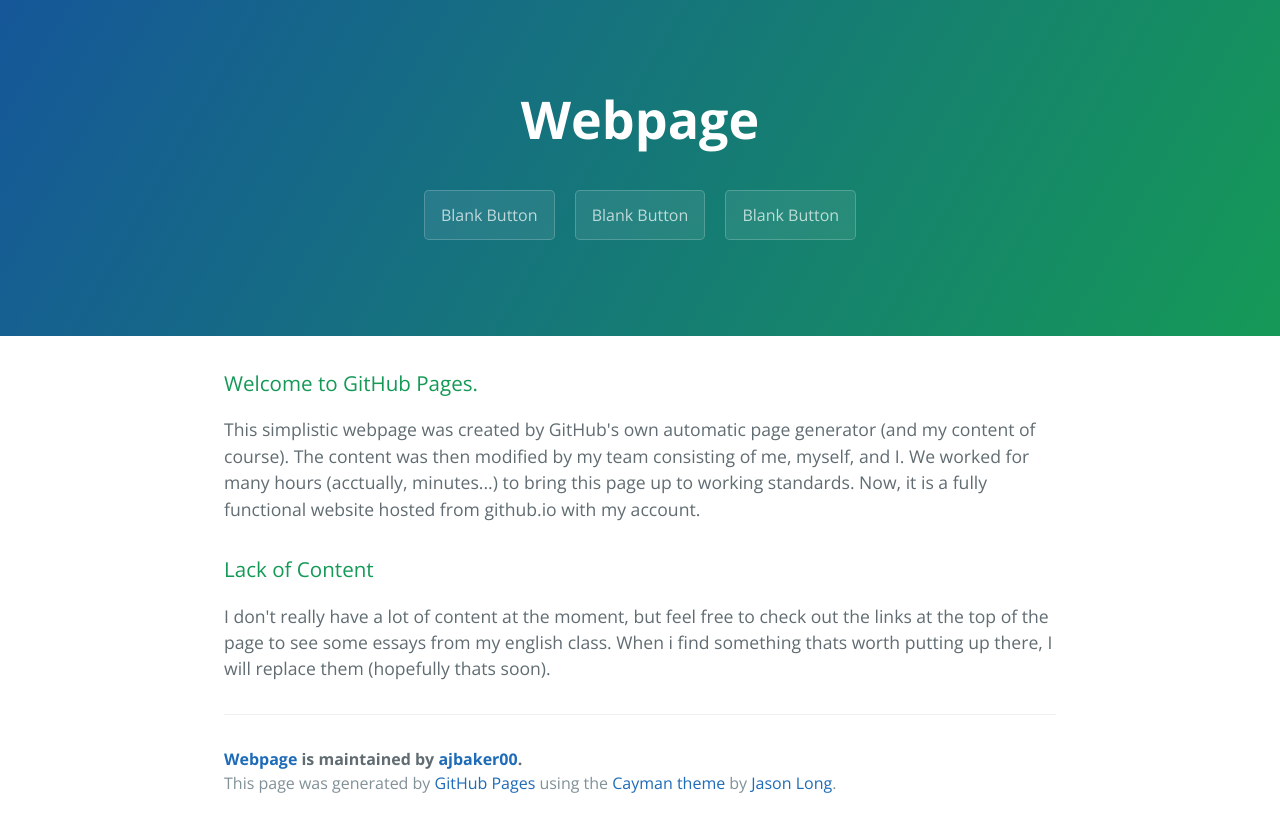
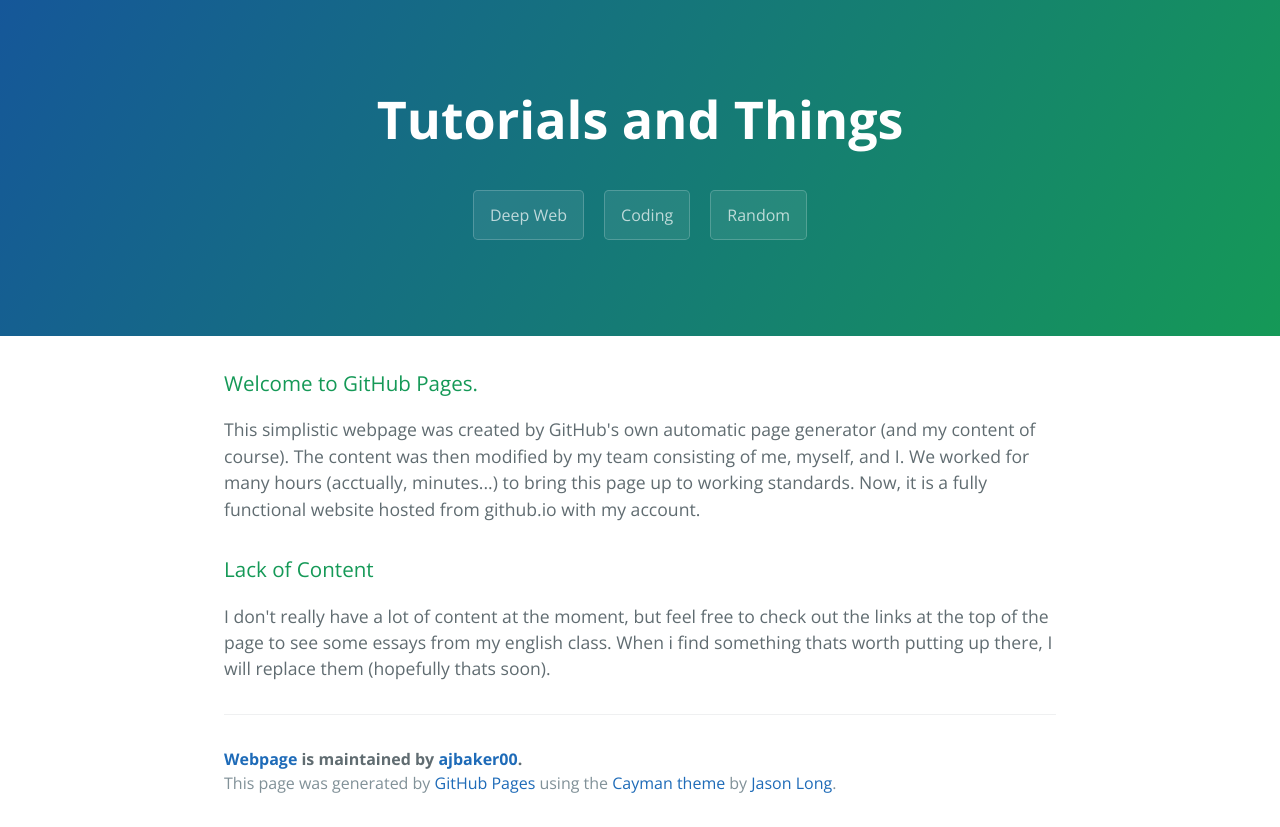
Before and after one commit to ajbaker00/Tutorials-and-Things, a plain HTML site: page index.html in a window 1280 px wide. Drawn offline with nearby package versions, Linux system fonts and the light colour scheme.

Commit message:
Re-titled the page and changed button names
Changed the title of the webpage from "Webpage" to "Tutorials and Things"
Changed button names from "Blank Button"(x3) to the following names:  "Deep Web" , "Coding" , and "Random".

```diff
--- a/index.html
+++ b/index.html
@@ -11,11 +11,11 @@
   </head>
   <body>
     <section class="page-header">
-      <h1 class="project-name">Webpage</h1>
+      <h1 class="project-name">Tutorials and Things</h1>
       <h2 class="project-tagline"></h2>
-      <a href="null" class="btn">Blank Button</a>
-      <a href="null" class="btn">Blank Button</a>
-      <a href="null" class="btn">Blank Button</a>
+      <a href="null" class="btn">Deep Web</a>
+      <a href="null" class="btn">Coding</a>
+      <a href="null" class="btn">Random</a>
     </section>
 
     <section class="main-content">
```
